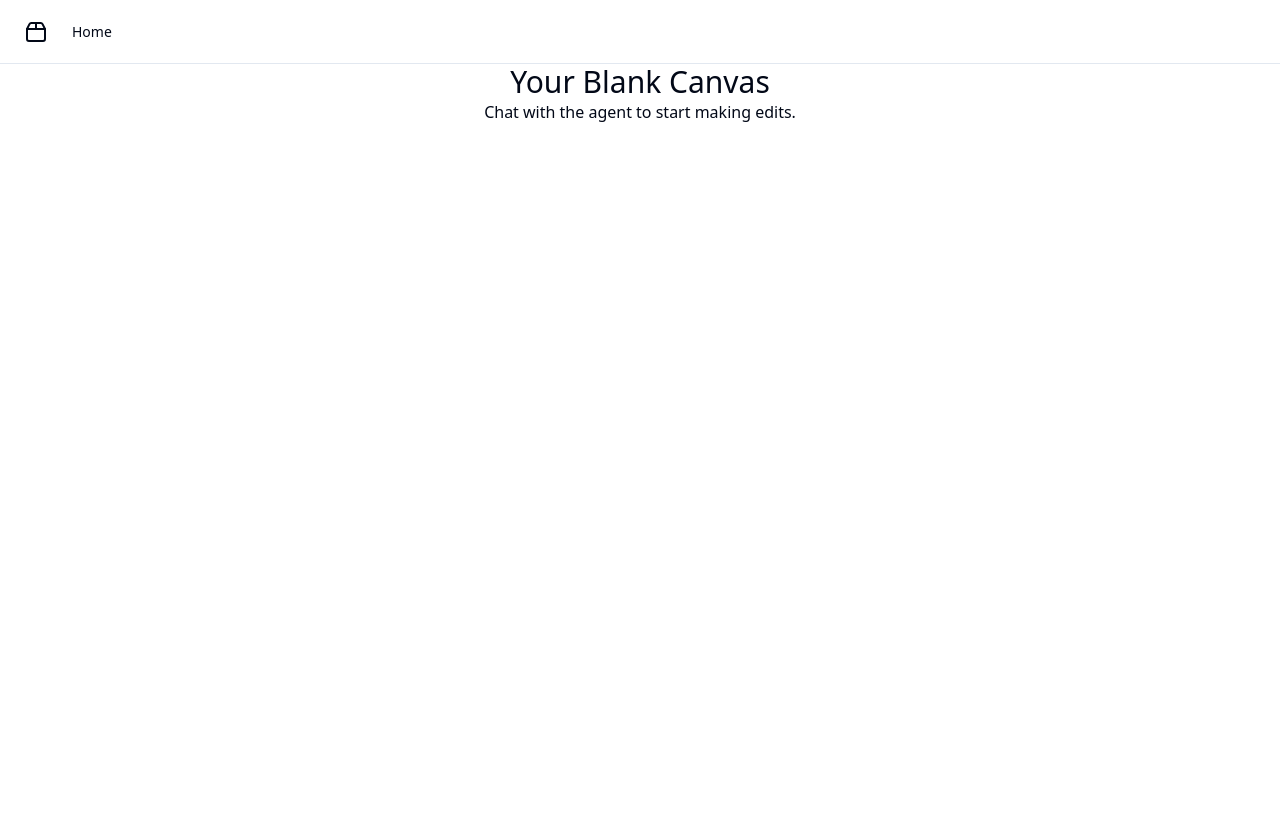
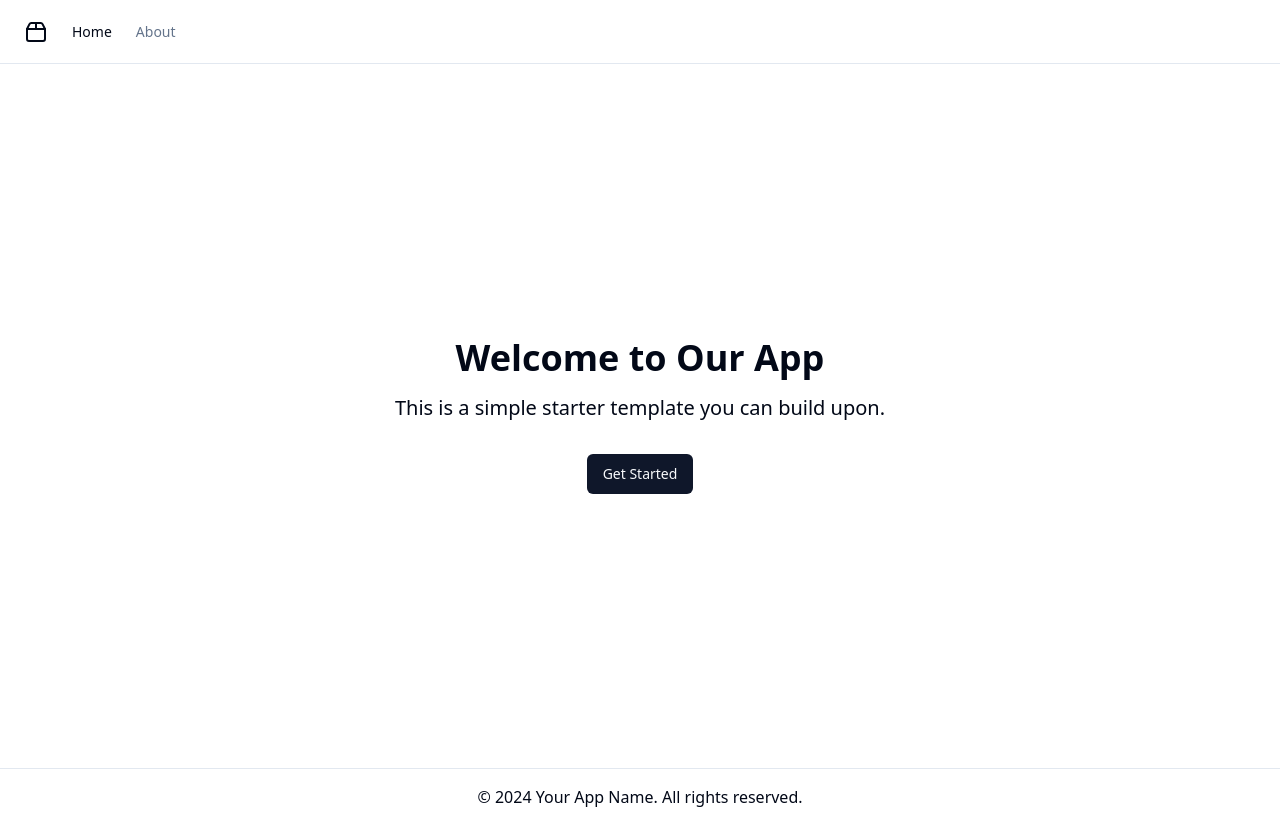
Before and after one commit to GPT-Engineer-App/customizable-seed-project, a React (Vite) app: page / in a window 1280 px wide. Before the commit the page ends 800 px from the top, so only its background shows below. Built offline with nearby package versions, Linux system fonts and the light colour scheme.

Commit message:
Create initial bare-bones web application

```diff
--- a/src/App.jsx
+++ b/src/App.jsx
@@ -2,7 +2,7 @@ import { Toaster } from "@/components/ui/sonner";
 import { TooltipProvider } from "@/components/ui/tooltip";
 import { QueryClient, QueryClientProvider } from "@tanstack/react-query";
 import { Route, BrowserRouter as Router, Routes } from "react-router-dom";
-import Layout from "./layouts/navbar"; // available: clean, navbar, sidebar
+import Layout from "./layouts/navbar";
 import { navItems } from "./nav-items";
 
 const queryClient = new QueryClient();
--- /dev/null
+++ b/src/components/Footer.jsx
@@ -0,0 +1,9 @@
+const Footer = () => {
+  return (
+    <footer className="border-t bg-background p-4 text-center">
+      <p>&copy; 2024 Your App Name. All rights reserved.</p>
+    </footer>
+  );
+};
+
+export default Footer;
--- a/src/layouts/navbar/index.jsx
+++ b/src/layouts/navbar/index.jsx
@@ -2,6 +2,7 @@ import { navItems } from "@/nav-items";
 import { Outlet } from "react-router-dom";
 import { DesktopNavbar } from "./_components/DesktopNavbar";
 import { MobileSheet } from "./_components/MobileSheet";
+import Footer from "@/components/Footer";
 
 const Layout = () => {
   return (
@@ -10,9 +11,10 @@ const Layout = () => {
         <DesktopNavbar navItems={navItems} />
         <MobileSheet navItems={navItems} />
       </header>
-      <main className="flex-grow overflow-auto">
+      <main className="flex-grow overflow-auto p-4">
         <Outlet />
       </main>
+      <Footer />
     </div>
   );
 };
--- a/src/nav-items.jsx
+++ b/src/nav-items.jsx
@@ -1,14 +1,18 @@
-import { Home } from "lucide-react";
-import Index from "./pages/Index.jsx";
+import { Home, Info } from "lucide-react";
+import HomePage from "./pages/HomePage";
+import AboutPage from "./pages/AboutPage";
 
-/**
- * Central place for defining the navigation items. Used for navigation components and routing.
- */
 export const navItems = [
   {
     title: "Home",
     to: "/",
     icon: <Home className="h-4 w-4" />,
-    page: <Index />,
+    page: <HomePage />,
+  },
+  {
+    title: "About",
+    to: "/about",
+    icon: <Info className="h-4 w-4" />,
+    page: <AboutPage />,
   },
 ];
--- /dev/null
+++ b/src/pages/AboutPage.jsx
@@ -0,0 +1,15 @@
+const AboutPage = () => {
+  return (
+    <div className="max-w-2xl mx-auto mt-8">
+      <h1 className="text-3xl font-bold mb-4">About Our App</h1>
+      <p className="mb-4">
+        This is a placeholder for the About page. You can add more information about your application here.
+      </p>
+      <p>
+        Feel free to modify this page and add more content as needed.
+      </p>
+    </div>
+  );
+};
+
+export default AboutPage;
--- /dev/null
+++ b/src/pages/HomePage.jsx
@@ -0,0 +1,13 @@
+import { Button } from "@/components/ui/button";
+
+const HomePage = () => {
+  return (
+    <div className="flex flex-col items-center justify-center min-h-[calc(100vh-8rem)]">
+      <h1 className="text-4xl font-bold mb-4">Welcome to Our App</h1>
+      <p className="text-xl mb-8">This is a simple starter template you can build upon.</p>
+      <Button>Get Started</Button>
+    </div>
+  );
+};
+
+export default HomePage;
```
